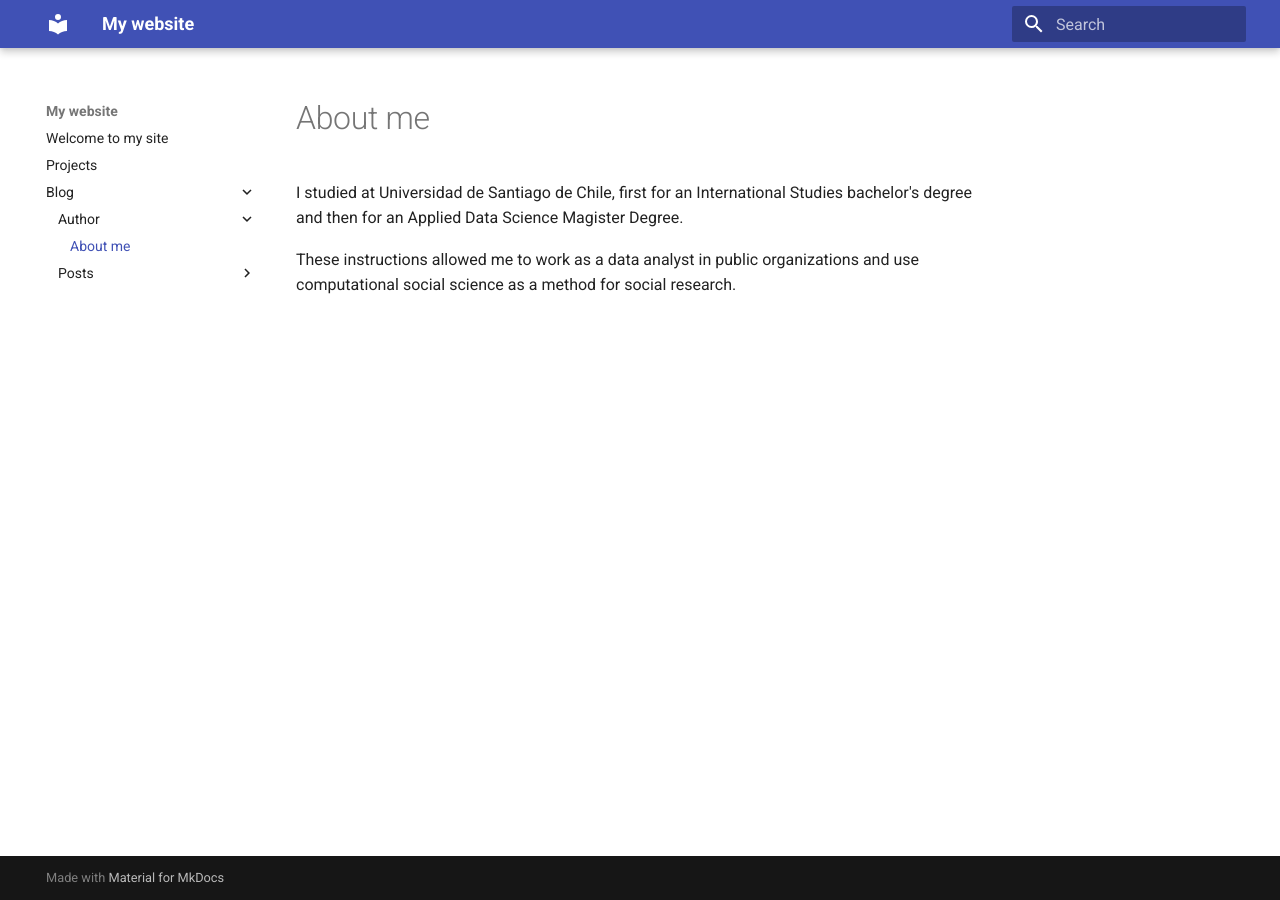
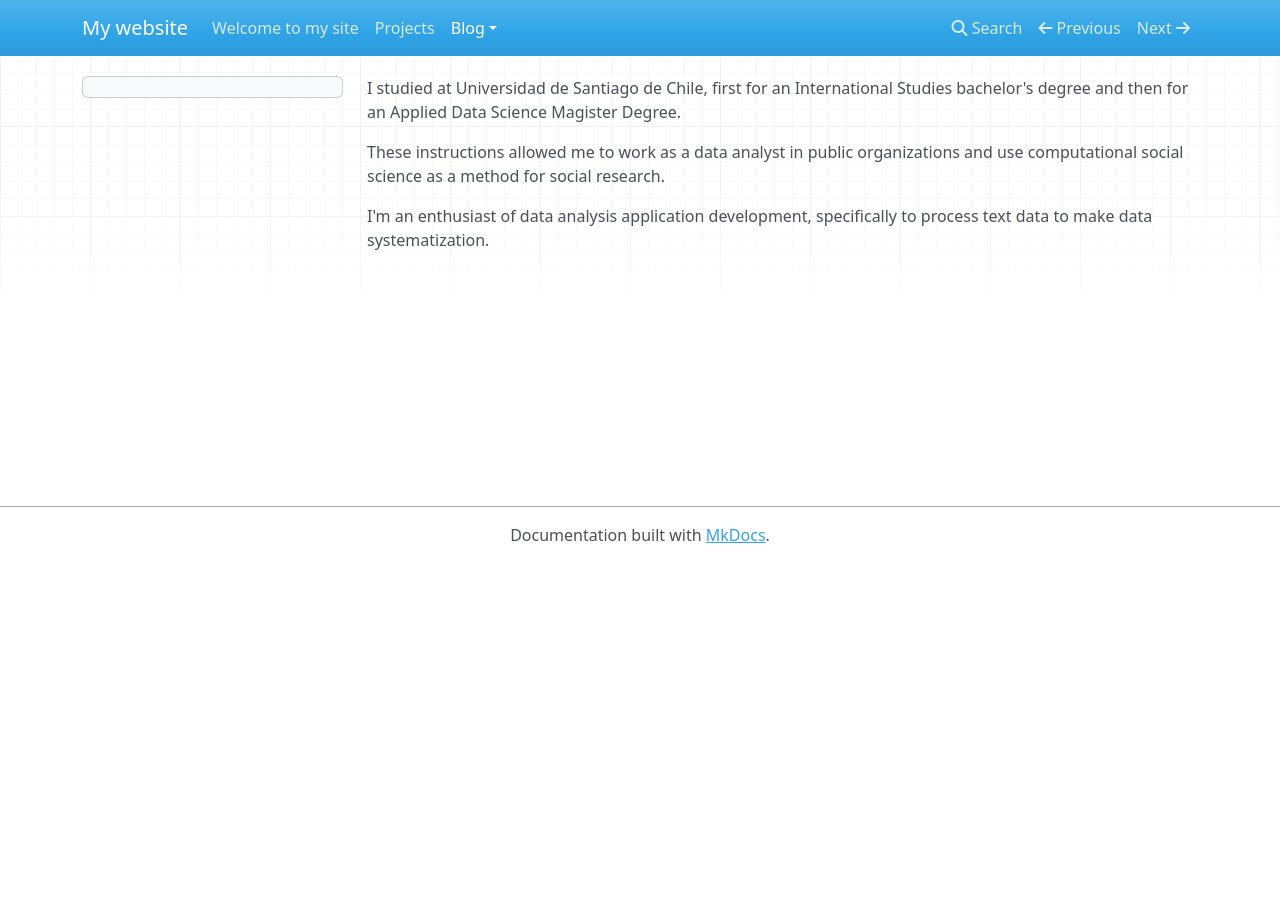
Before and after one commit to joseluissanmartinmelio/original-site, an MkDocs documentation site: the page built from docs/blog/author/about_me.md, in a window 1280 px wide. Built offline with MkDocs 1.6.1, drawn with Linux system fonts in a browser that asks for light colours; nearby versions of some CDN libraries.

Commit message:
mejoramiento de labout me y ya...

```diff
--- a/docs/blog/author/about_me.md
+++ b/docs/blog/author/about_me.md
@@ -1,3 +1,5 @@
 I studied at Universidad de Santiago de Chile, first for an International Studies bachelor's degree and then for an Applied Data Science Magister Degree.
 
 These instructions allowed me to work as a data analyst in public organizations and use computational social science as a method for social research.
+
+I'm an enthusiast of data analysis application development, specifically to process text data to make data systematization.
--- a/mkdocs.yml
+++ b/mkdocs.yml
@@ -1,4 +1,4 @@
 site_name: My website
 site_url: https://mydomain.org/mysite
 theme:
-  name: material
+  name: mkdocs
```
